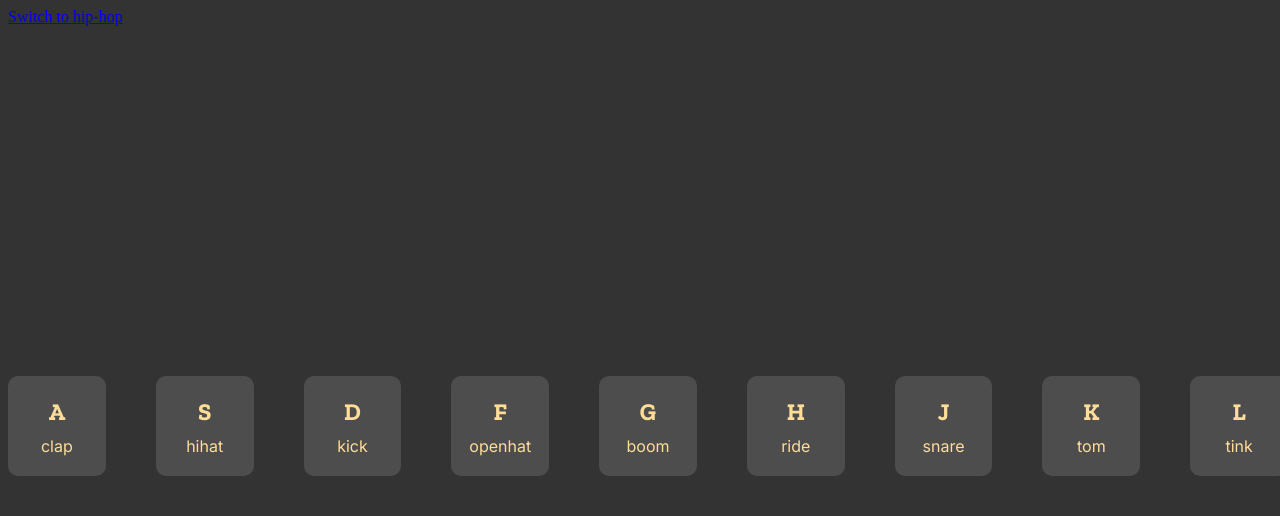
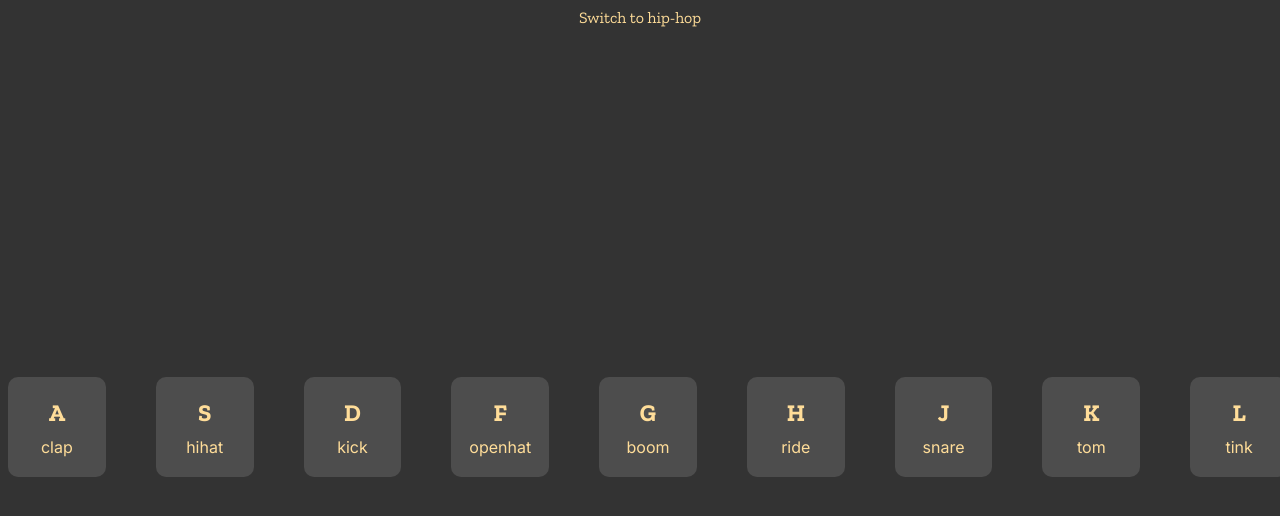
Before and after one commit to VinVinnieVince/drumkit, a plain HTML site: page index.html in a window 1280 px wide. Drawn offline with nearby package versions, Linux system fonts and the light colour scheme.

Commit message:
Add positioning and styling to .switchbar and <a>
 - Add display flex to .switchbar
 - Change link formatting for a

```diff
--- a/css/style.css
+++ b/css/style.css
@@ -6,11 +6,22 @@ body {
 }
 
 /* grouping all flex properties */
+.switchBar,
 .keyrow,
 .keyrow div {
     display: flex;
     justify-content: center;
     align-items: center;
+}
+
+.switchBar a {
+    color: #ffdd99;
+    font-family: 'Zilla Slab', monospace;
+    text-decoration: none;
+}
+
+.switchBar a:hover {
+    text-decoration: underline;
 }
 
 .keyrow {
```
